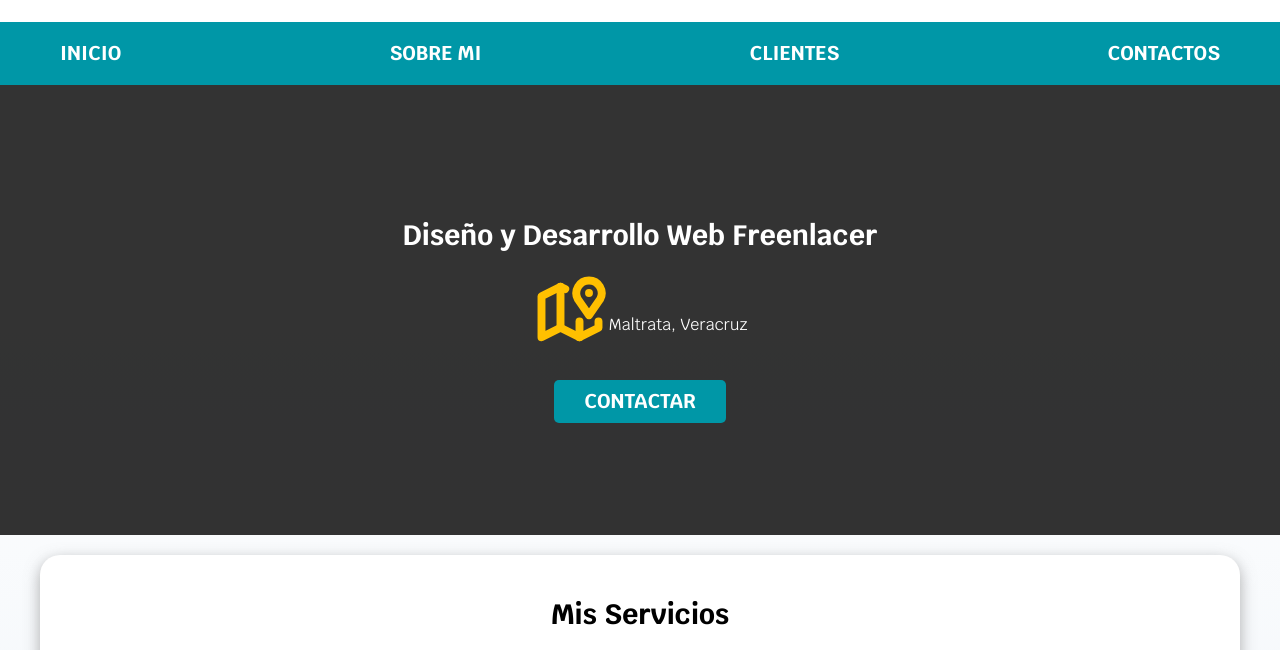
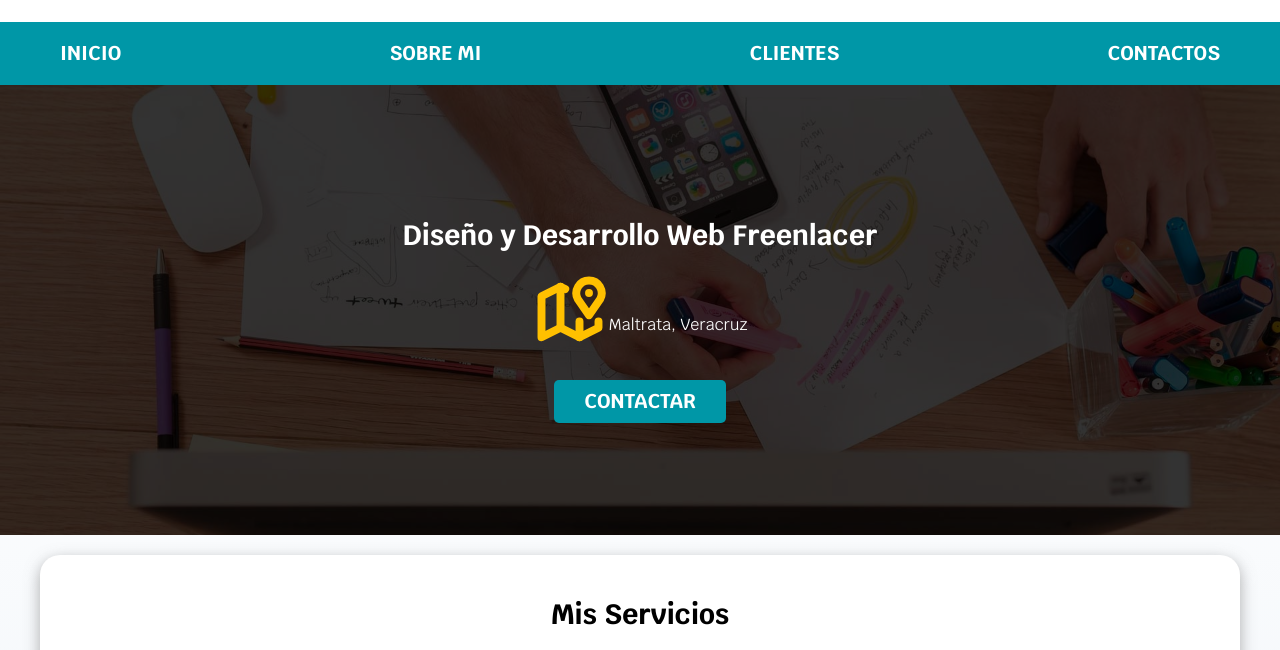
Before and after one commit to nathanaelPM/FreeLancer-basico, a plain HTML site: page freelancer_inicio/index.html in a window 1280 px wide. Shown: the part 73-723 px from the top of the page. Drawn offline with Linux system fonts and the light colour scheme.

Commit message:
Update styles.css

```diff
--- a/freelancer_inicio/css/styles.css
+++ b/freelancer_inicio/css/styles.css
@@ -188,7 +188,7 @@ h3 {
 
 /* hero */
 .hero {
-  background-image: url(../freelancer_inicio/img/hero.jpg);
+  background-image: url(../img/hero.jpg);
   background-repeat: no-repeat;
   background-size: cover;
   height: 450px;
```
